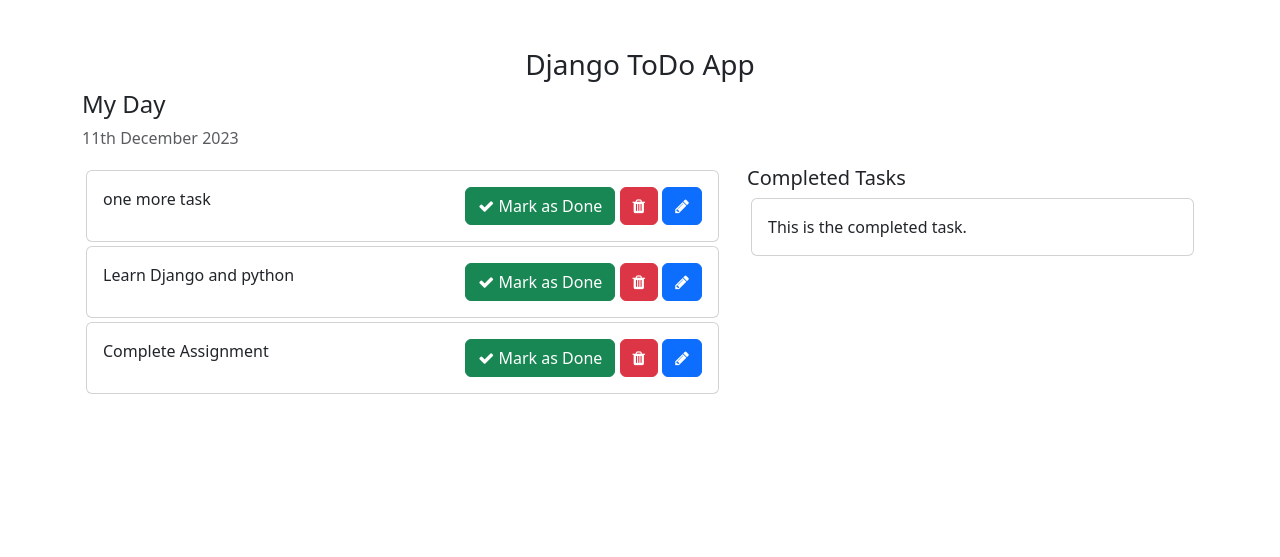
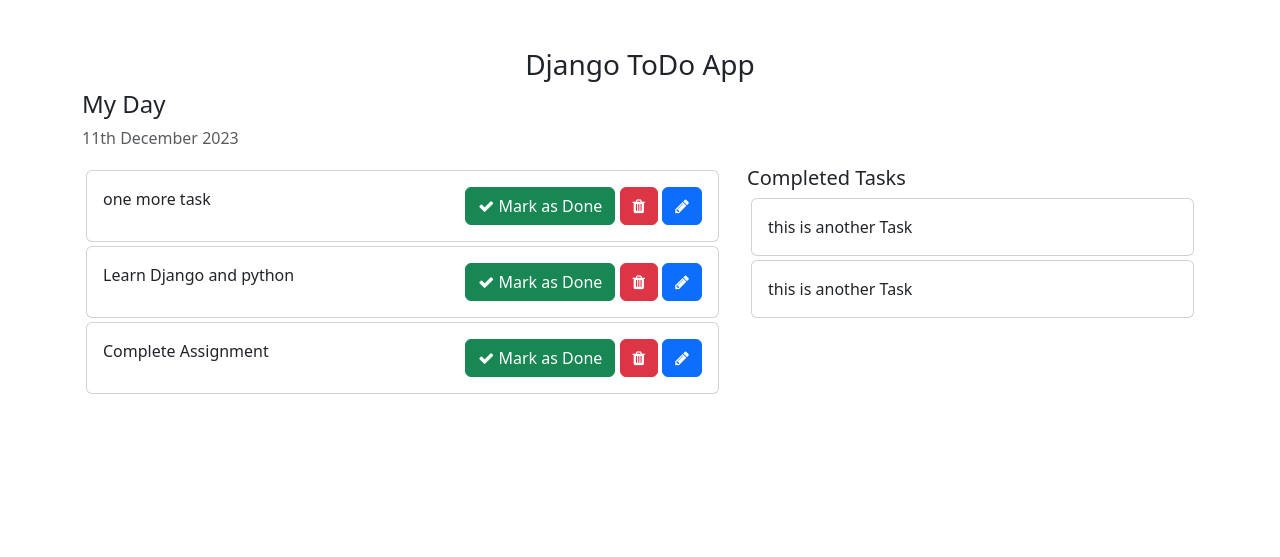
Before and after one commit to vikasraj02/todo, a Django app: page / in a window 1280 px wide. Shown: the top 557 px of the page. Run offline with Django 5.2, Linux system fonts and the light colour scheme; data comes from the database, SQL or seed files in the repository; both versions use the stored data as it was after the commit.

Commit message:
Added task to filter is_complete = true task and shown that task in completed task

```diff
--- a/templates/home.html
+++ b/templates/home.html
@@ -43,11 +43,13 @@
             <div class="col-md-5 col-lg-5">
                 <h5>Completed Tasks</h5>
                 <!-- List of all the tasks that have completed -->
+                {% for task in completed_tasks%}
                 <div class="card m-1">
                     <div class="card-body">
-                        This is the completed task.
+                        {{task.task}}
                     </div>
                 </div>
+                {% endfor%}
             </div>
         </div>
         <div class="row">
--- a/todo_main/views.py
+++ b/todo_main/views.py
@@ -3,7 +3,9 @@ from todo.models import Task
 
 def home(request):
     tasks = Task.objects.filter(is_complete = False).order_by("-updated_at")
+    completed_tasks = Task.objects.filter(is_complete = True)
     context = {
         "tasks":tasks,
+        "completed_tasks":completed_tasks,
     }
     return render(request, 'home.html', context)
```
Also changed, not shown: db.sqlite3.
